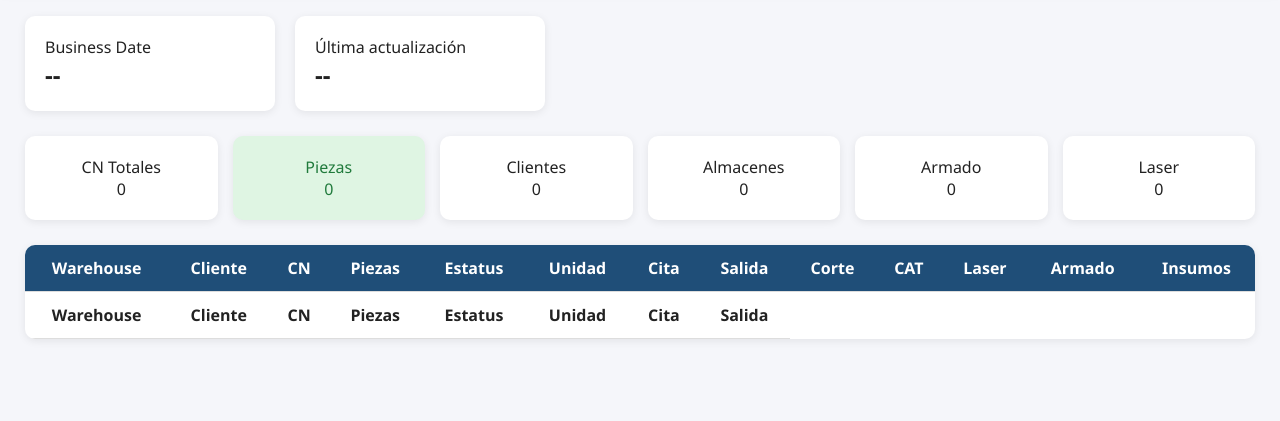
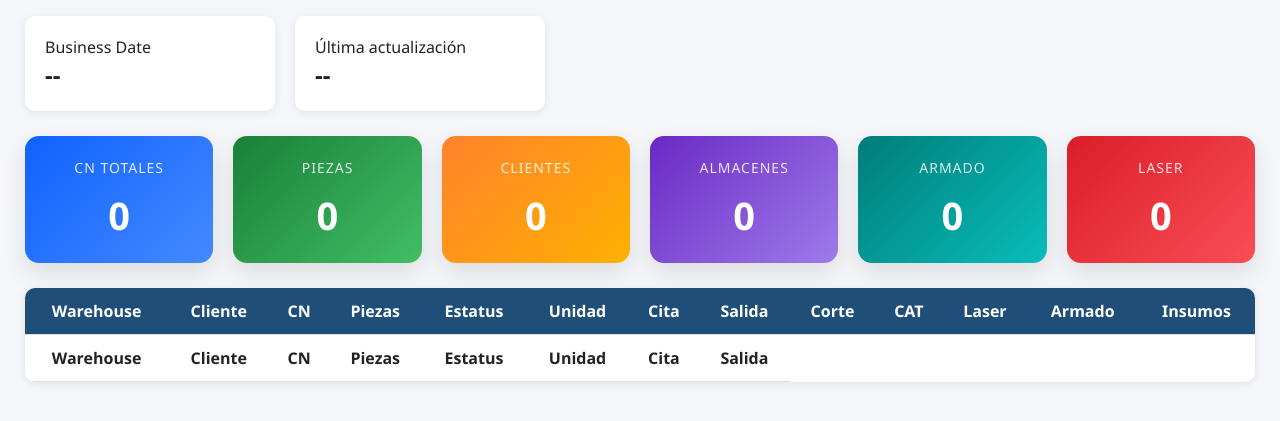
Before and after one commit to erykzon/estatus-outbound-v2, a website with bundled scripts: page public/index.html in a window 1280 px wide. Shown: the part 79-500 px from the top of the page. Built offline with nearby package versions, Linux system fonts and the light colour scheme; files whose address does not match are found by name.

Commit message:
Update styles.css
estilos para kpis

```diff
--- a/public/css/styles.css
+++ b/public/css/styles.css
@@ -235,3 +235,100 @@ button{
     overflow:auto;
 
 }
+
+
+/* ==========================================
+   KPI Cards
+========================================== */
+
+.kpis{
+
+    display:grid;
+
+    grid-template-columns:repeat(auto-fit,minmax(180px,1fr));
+
+    gap:20px;
+
+    margin-bottom:25px;
+
+}
+
+.kpi{
+
+    color:white;
+
+    border-radius:14px;
+
+    padding:22px;
+
+    transition:.25s;
+
+    box-shadow:0 10px 24px rgba(0,0,0,.10);
+
+}
+
+.kpi:hover{
+
+    transform:translateY(-4px);
+
+    box-shadow:0 16px 32px rgba(0,0,0,.18);
+
+}
+
+.kpi-title{
+
+    font-size:14px;
+
+    opacity:.85;
+
+    text-transform:uppercase;
+
+    letter-spacing:1px;
+
+}
+
+.kpi-value{
+
+    margin-top:12px;
+
+    font-size:38px;
+
+    font-weight:bold;
+
+}
+
+.primary{
+
+    background:linear-gradient(135deg,#0F62FE,#4589FF);
+
+}
+
+.success{
+
+    background:linear-gradient(135deg,#198038,#42BE65);
+
+}
+
+.orange{
+
+    background:linear-gradient(135deg,#FF832B,#FFB000);
+
+}
+
+.purple{
+
+    background:linear-gradient(135deg,#6929C4,#9F7AEA);
+
+}
+
+.teal{
+
+    background:linear-gradient(135deg,#007D79,#08BDBA);
+
+}
+
+.red{
+
+    background:linear-gradient(135deg,#DA1E28,#FA4D56);
+
+}
```
